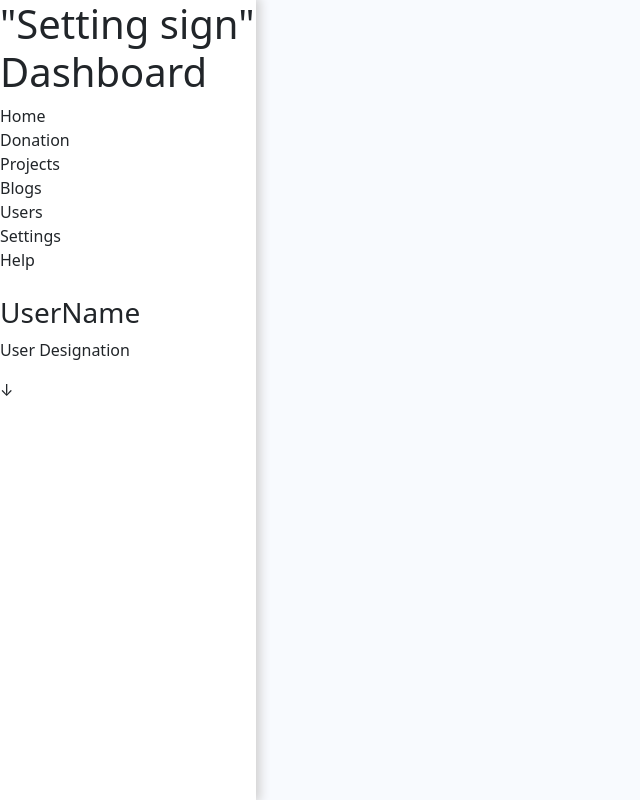
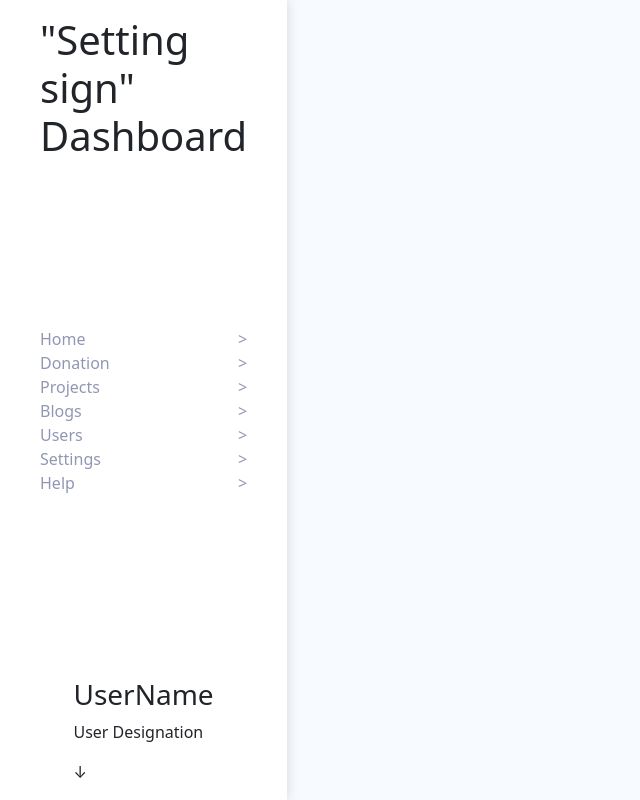
Before and after one commit to PratikChavan97/ngo-hadapsar, a React (Vite) app: page /admin in a window 1280 px wide. Shown: the whole page, without its empty margins (0-640 px from the left). Built offline with nearby package versions, Linux system fonts and the light colour scheme.

Commit message:
Dashboard Navigation Layouting

```diff
--- a/src/Pages/admin/AdminHome.jsx
+++ /dev/null
@@ -1,32 +0,0 @@
-import { NavLink } from "react-bootstrap";
-import "./module.AdminHome.css";
-
-function AdminHome() {
-  return (
-    <div className="dashboard">
-      <div className="navigation">
-        <h1>"Setting sign" Dashboard</h1>
-        <nav>
-          <NavLink to="">Home</NavLink>
-          <NavLink to="">Donation</NavLink>
-          <NavLink to="">Projects</NavLink>
-          <NavLink to="">Blogs</NavLink>
-          <NavLink to="">Users</NavLink>
-          <NavLink to="">Settings</NavLink>
-          <NavLink to="">Help</NavLink>
-        </nav>
-        <div>
-          <img src="" alt="" />
-          <div>
-            <h3>UserName</h3>
-            <p>User Designation</p>
-          </div>
-          <span>&darr;</span>
-        </div>
-      </div>
-      <div className="data"></div>
-    </div>
-  );
-}
-
-export default AdminHome;
--- a/src/Pages/admin/module.AdminHome.css
+++ /dev/null
@@ -1,12 +0,0 @@
-.dashboard {
-  background-color: #f8fafe;
-  height: 100vh;
-  width: 100%;
-}
-
-.navigation {
-  background-color: #ffffff;
-  height: 100vh;
-  width: 20%;
-  box-shadow: 2px 0 10px 2px rgb(208, 207, 207);
-}
--- /dev/null
+++ b/src/features/DashboardLayout.jsx
@@ -0,0 +1,15 @@
+import { Outlet } from "react-router-dom";
+import DashboardNavigation from "../ui/dashboard/DashboardNavigation";
+
+import "./module.DashboardLayout.css";
+
+function DashboardLayout() {
+  return (
+    <div className="dashboard">
+      <DashboardNavigation />
+      <Outlet />
+    </div>
+  );
+}
+
+export default DashboardLayout;
--- a/src/components/AppLayout.jsx
+++ b/src/features/PageLayout.jsx
@@ -1,7 +1,7 @@
 import { Outlet } from "react-router-dom";
 import MainPage from "../Pages/site/MainPage";
 
-function AppLayout() {
+function PageLayout() {
   return (
     <>
       <MainPage>
@@ -11,4 +11,4 @@ function AppLayout() {
   );
 }
 
-export default AppLayout;
+export default PageLayout;
--- /dev/null
+++ b/src/features/module.DashboardLayout.css
@@ -0,0 +1,9 @@
+.dashboard {
+  background-color: #f7faff;
+  height: 100vh;
+  width: 100%;
+  display: flex;
+  flex-direction: row;
+  justify-content: space-between;
+  align-items: center;
+}
--- a/src/index.css
+++ b/src/index.css
@@ -25,7 +25,7 @@ main {
 .contact-header {
   width: 100%;
   font-size: 1.1rem;
-  background-color: #182978;
+  background-color: #0b6051;
   color: #f8f8f8;
   padding: 0.3rem 0.3rem;
   display: flex;
@@ -40,7 +40,7 @@ header {
 }
 
 header h2 {
-  color: #182978;
+  color: #0b6051;
   font-size: 3rem;
 }
 
--- /dev/null
+++ b/src/ui/dashboard/DashboardNavigation.jsx
@@ -0,0 +1,44 @@
+import { NavLink } from "react-router-dom";
+
+import "./module.DashboardNavigation.css";
+
+function DashboardNavigation() {
+  return (
+    <div className="navigation">
+      <h1>"Setting sign" Dashboard</h1>
+      <nav>
+        <NavLink to="">
+          Home <span>&gt;</span>
+        </NavLink>
+        <NavLink to="">
+          Donation <span>&gt;</span>
+        </NavLink>
+        <NavLink to="">
+          Projects <span>&gt;</span>
+        </NavLink>
+        <NavLink to="">
+          Blogs <span>&gt;</span>
+        </NavLink>
+        <NavLink to="">
+          Users <span>&gt;</span>
+        </NavLink>
+        <NavLink to="">
+          Settings <span>&gt;</span>
+        </NavLink>
+        <NavLink to="">
+          Help <span>&gt;</span>
+        </NavLink>
+      </nav>
+      <div>
+        <img src="" alt="" />
+        <div>
+          <h3>UserName</h3>
+          <p>User Designation</p>
+        </div>
+        <span>&darr;</span>
+      </div>
+    </div>
+  );
+}
+
+export default DashboardNavigation;
--- /dev/null
+++ b/src/ui/dashboard/module.DashboardNavigation.css
@@ -0,0 +1,32 @@
+.navigation {
+  height: 100vh;
+  width: min-content;
+  background-color: #fff;
+  display: flex;
+  flex-direction: column;
+  justify-content: space-between;
+  align-items: center;
+  padding: 1rem 2.5rem;
+  box-shadow: 0 0 0.7rem 0 rgb(215, 214, 214);
+}
+
+nav {
+  display: flex;
+  flex-direction: column;
+  justify-content: center;
+  align-items: center;
+  width: 100%;
+}
+
+nav a {
+  display: flex;
+  justify-content: space-between;
+  text-decoration: none;
+  width: 100%;
+  color: #9197b3;
+}
+
+nav a:hover {
+  background-color: #5932ea;
+  color: #fff;
+}
```
Also changed, not shown: src/App.jsx (+5 -4 lines), project-requirements.txt.
